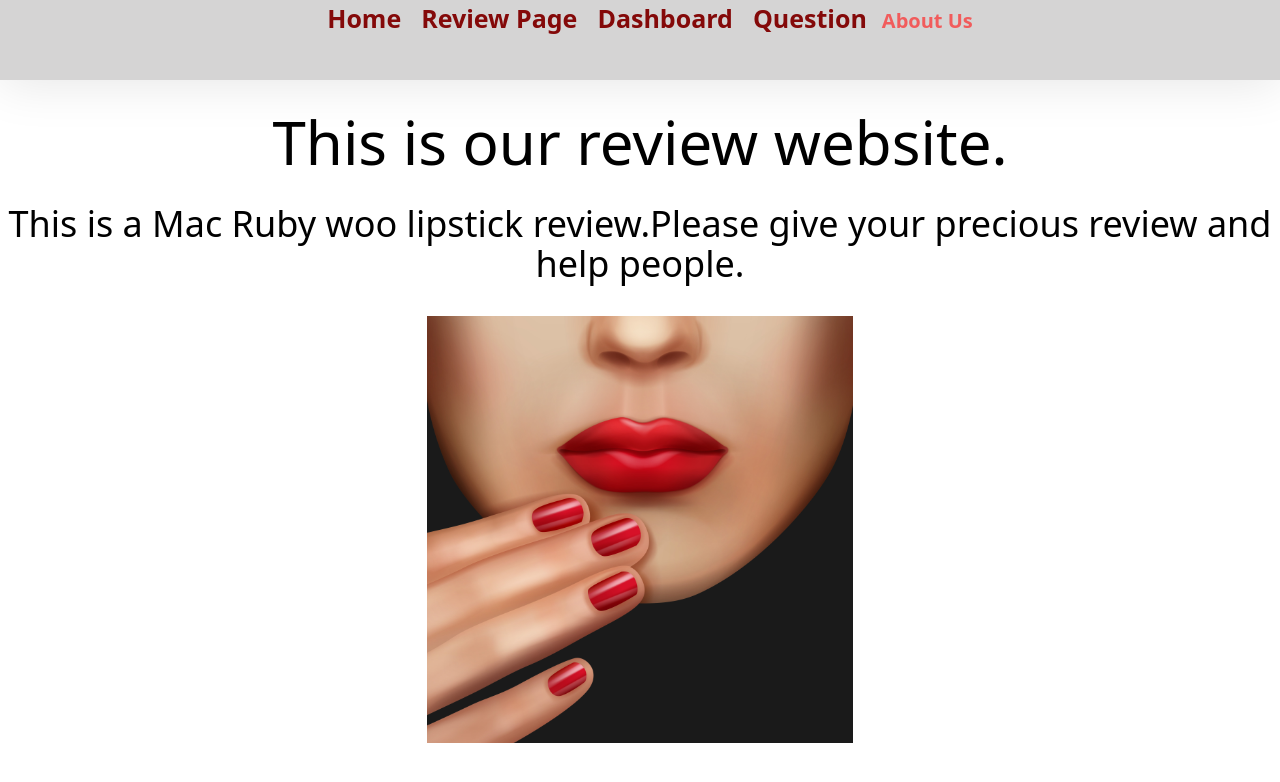
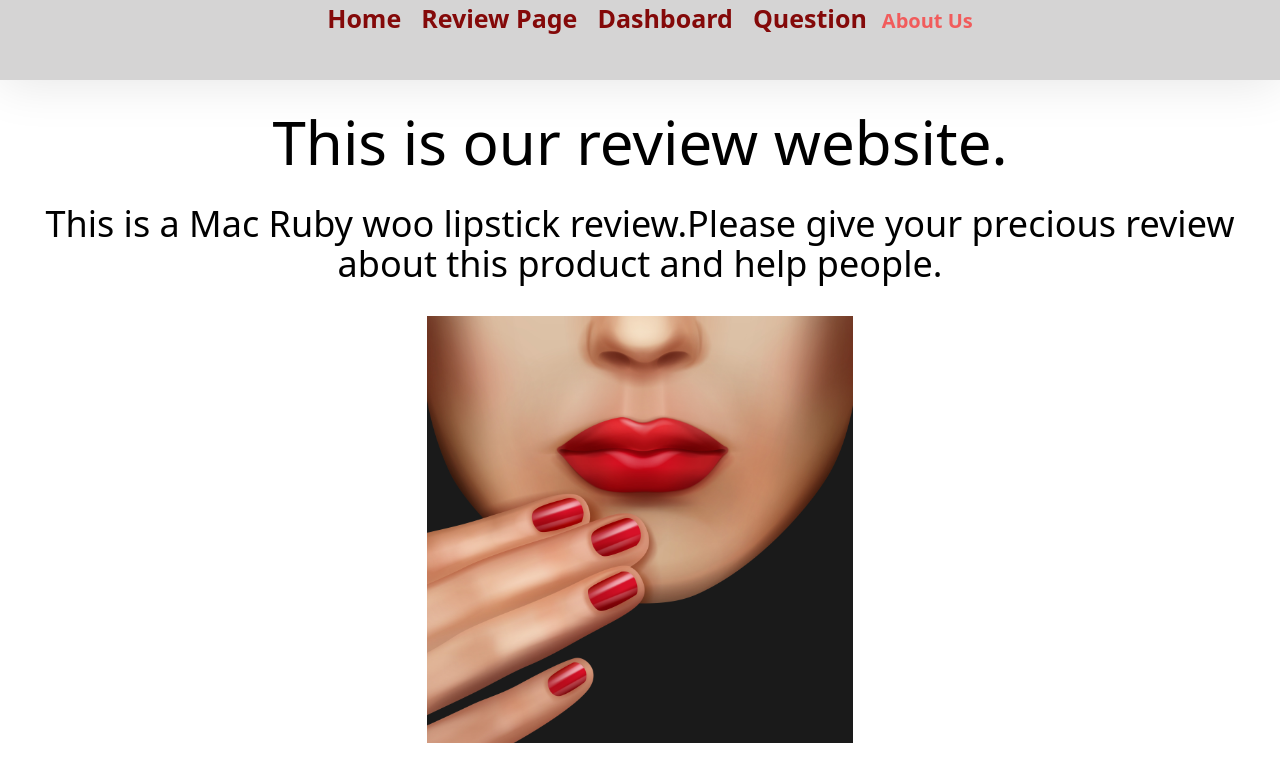
Before and after one commit to tashfiaislamistila/makeupAlley-product-review, a React (Create React App) app: page /about in a window 1280 px wide. Shown: the top 782 px of the page. Built offline with nearby package versions, Linux system fonts and the light colour scheme.

Commit message:
butten added and go review page usenavigate use commit

```diff
--- a/src/Component/About/About.js
+++ b/src/Component/About/About.js
@@ -4,7 +4,7 @@ const About = () => {
     return (
         <div className=' mt-8'>
             <h1 className='text-6xl'>This is our review website. </h1>
-            <p className='text-4xl mt-8'>This is a Mac Ruby woo lipstick review.Please give your precious review and help people.</p>
+            <p className='text-4xl mt-8'>This is a Mac Ruby woo lipstick review.Please give your precious review about this product and help people.</p>
             <img className='w-1/3 mx-auto pb-10 mt-8' src={redlips} alt='' />
         </div>
     );
--- a/src/Component/Home/Home.js
+++ b/src/Component/Home/Home.js
@@ -1,10 +1,15 @@
 import React from 'react';
+import { useNavigate } from 'react-router-dom';
 import useReviews from '../../CustomHooks/useReviews';
 import lipstick from '../../Image/lipstick.jpg'
 import ReviewComponent from '../ReviewComponent/ReviewComponent';
 
 const Home = () => {
     const [reviews] = useReviews();
+    const navigate = useNavigate();
+    const showReviewDetails = () => {
+        navigate('/review');
+    }
     return (
         <div>
             <div className='text-6xl text-red-700 mt-8'>
@@ -34,7 +39,7 @@ const Home = () => {
                     }
                 </div>
                 <div>
-                    <button className='bg-red-500 hover:bg-red-700 text-white font-bold py-2 px-4 rounded mt-8' >See All Reviews</button>
+                    <button onClick={showReviewDetails} className='bg-red-500 hover:bg-red-700 text-white font-bold py-2 px-4 rounded mt-8' >See All Reviews</button>
                 </div>
             </div>
         </div>
```
